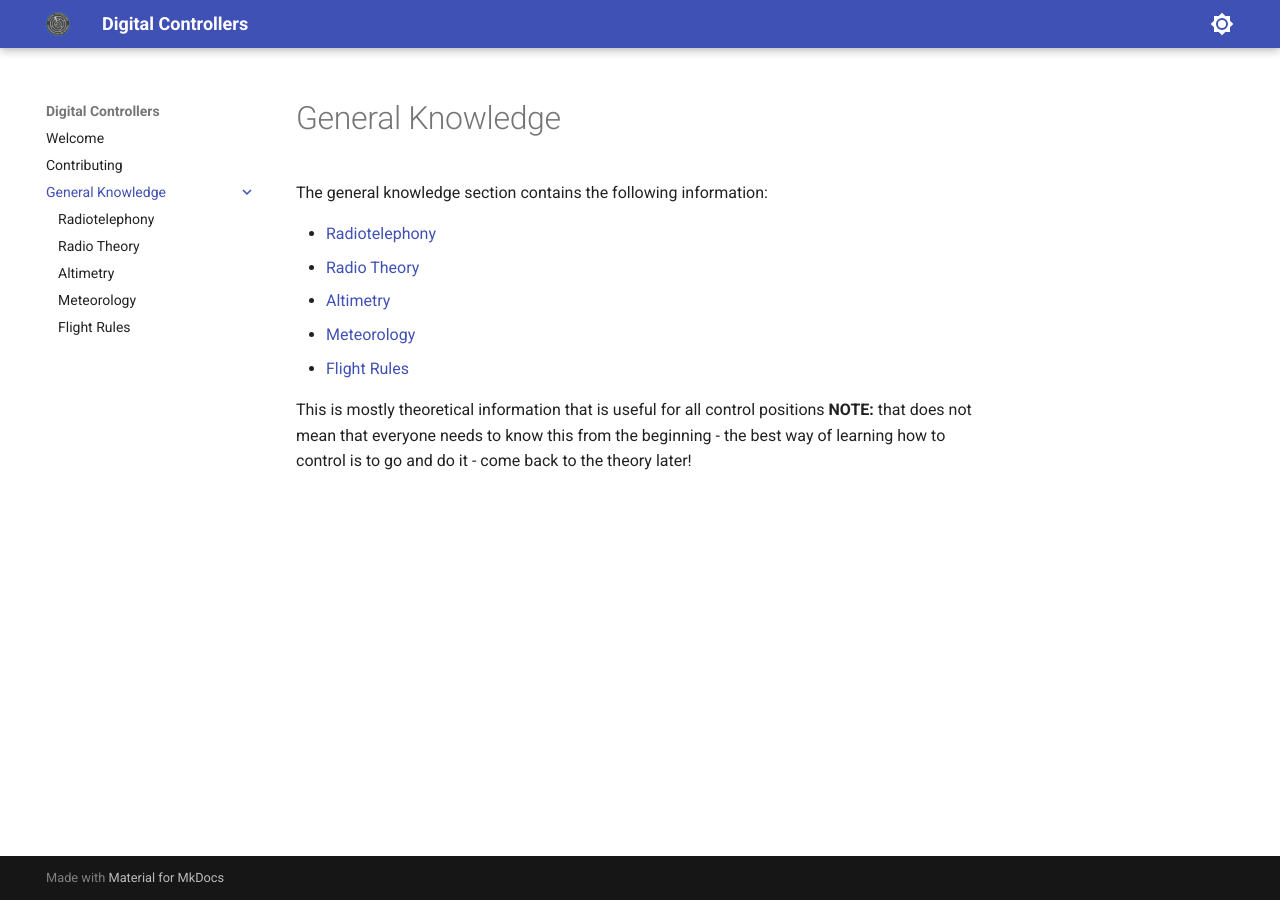
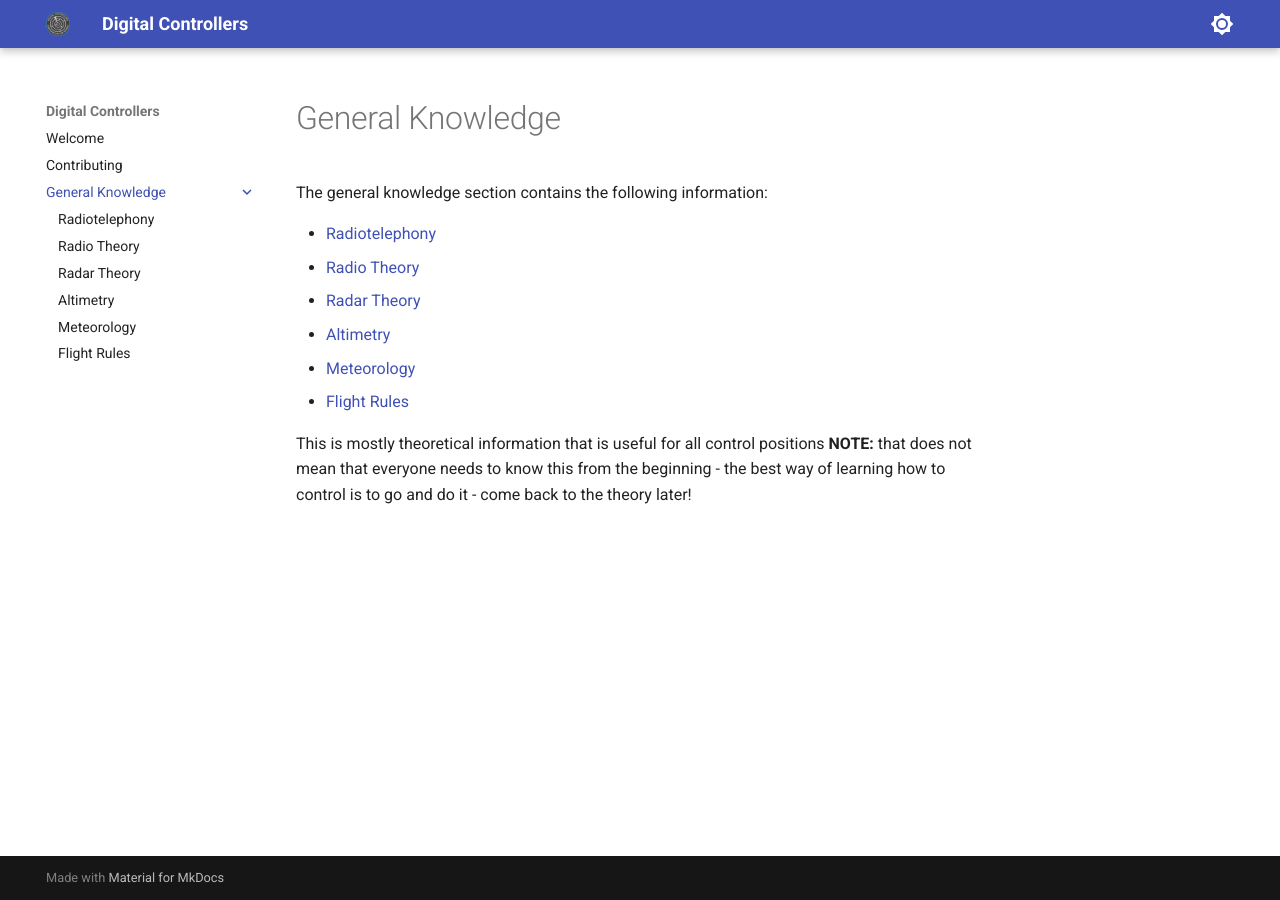
Before and after one commit to Digital-Controllers/website, an MkDocs documentation site: the page built from docs/general-knowledge/index.md, in a window 1280 px wide. Built offline with MkDocs 1.6.1 and Material for MkDocs 9.7.7, drawn with Linux system fonts in a browser that asks for light colours.

Commit message:
added radar_theory page

```diff
--- a/docs/general-knowledge/index.md
+++ b/docs/general-knowledge/index.md
@@ -4,6 +4,7 @@ The general knowledge section contains the following information:
 
 - [Radiotelephony](./radiotelephony.md)
 - [Radio Theory](./radio_theory.md)
+- [Radar Theory](./radar_theory)
 - [Altimetry](./altimetry.md)
 - [Meteorology](./meteorology.md)
 - [Flight Rules](./flight_rules.md)
--- a/mkdocs.yml
+++ b/mkdocs.yml
@@ -25,6 +25,7 @@ nav:
     - general-knowledge/index.md
     - Radiotelephony: general-knowledge/radiotelephony.md
     - Radio Theory: general-knowledge/radio_theory.md
+    - Radar Theory: general-knowledge/radar_theory.md
     - Altimetry: general-knowledge/altimetry.md
     - Meteorology: general-knowledge/meteorology.md
     - Flight Rules: general-knowledge/flight_rules.md
```
Also changed, not shown: docs/general-knowledge/radar_theory.md (added).
